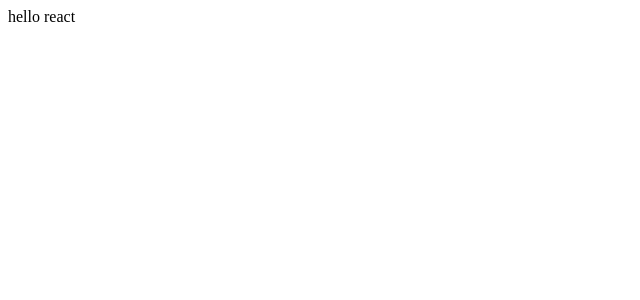
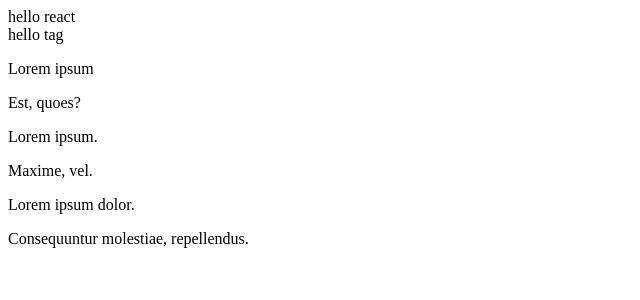
Before and after one commit to hagop5989/react20240509, a React (Vite) app: page / in a window 1280 px wide. Shown: the top 300 px of the page, without its empty margins (0-640 px from the left). Built offline with nearby package versions, Linux system fonts and the light colour scheme.

Commit message:
20240509 react 최상위 컴포넌트 1개 fragment
(학원)

```diff
--- a/src/App.jsx
+++ b/src/App.jsx
@@ -1,5 +1,43 @@
+function MyComponent() {
+  // 최상위 컴포넌트 사용하지 않을 때 -> fragment 사용
+  return (
+    <>
+      <p>Lorem ipsum dolor.</p>
+      <p>Consequuntur molestiae, repellendus.</p>
+    </>
+  );
+}
+
+function MyComp() {
+  // 최상위 컴포넌트는 1개여야 함
+  return (
+    <div>
+      <p>Lorem ipsum.</p>
+      <p>Maxime, vel.</p>
+    </div>
+  );
+}
+
+function MyTag() {
+  // jsx 코드가 여러 줄일때 () 사용
+  return (
+    <div>
+      hello tag
+      <p>Lorem ipsum</p>
+      <p>Est, quoes?</p>
+    </div>
+  );
+}
+
 function App() {
-  return <div> hello react</div>;
+  return (
+    <div>
+      hello react
+      <MyTag />
+      <MyComp />
+      <MyComponent />
+    </div>
+  );
 }
 
 export default App;
```
